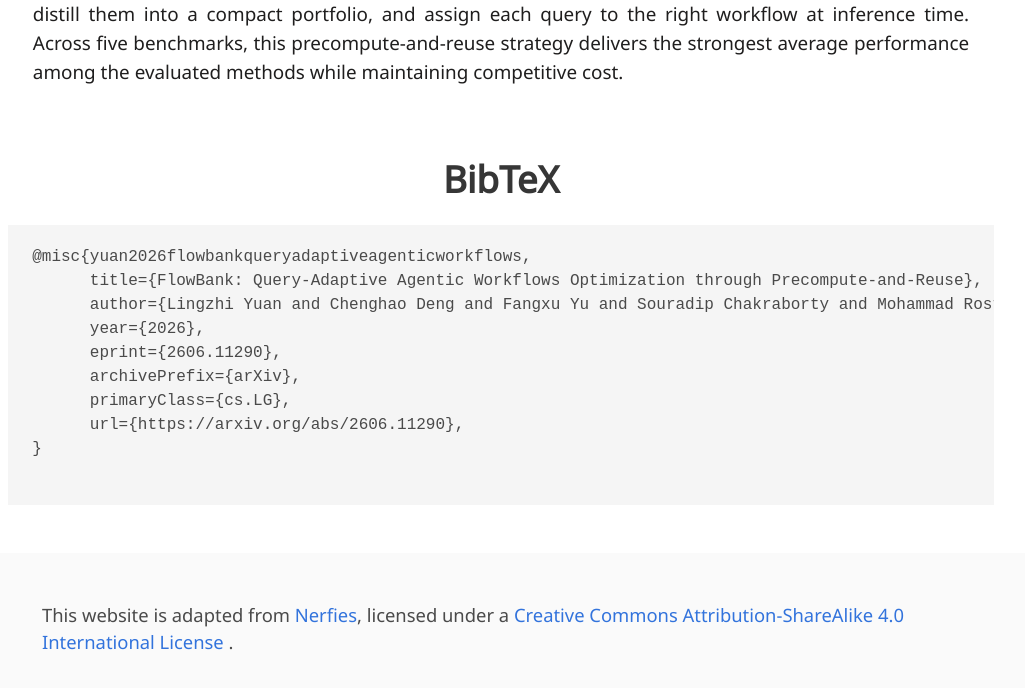
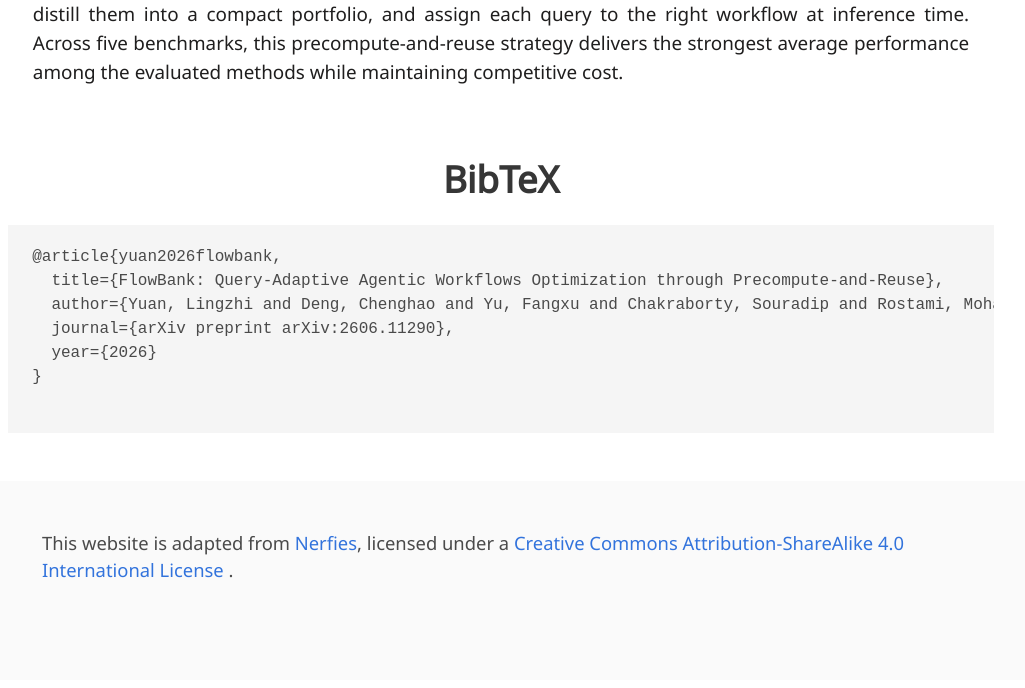
Before and after one commit to agentic-flowbank/agentic-flowbank.github.io, a plain HTML site: page index.html in a window 1280 px wide. Shown: the part 8611-9299 px from the top of the page, without its empty margins (139-1164 px from the left). Drawn offline with nearby package versions, Linux system fonts and the light colour scheme; some icons are missing; a web font is replaced by a local one.

Commit message:
update bibtex

```diff
--- a/index.html
+++ b/index.html
@@ -453,14 +453,11 @@
     <div class="container is-max-desktop content" style="max-width: 80%; margin: 0 auto;">
       <h2 class="title is-3" style="text-align:center; font-size: 2.3em;">BibTeX</h2>
       <pre style="font-size: 1.0em;">
-@misc{yuan2026flowbankqueryadaptiveagenticworkflows,
-      title={FlowBank: Query-Adaptive Agentic Workflows Optimization through Precompute-and-Reuse},
-      author={Lingzhi Yuan and Chenghao Deng and Fangxu Yu and Souradip Chakraborty and Mohammad Rostami and Furong Huang},
-      year={2026},
-      eprint={2606.11290},
-      archivePrefix={arXiv},
-      primaryClass={cs.LG},
-      url={https://arxiv.org/abs/2606.11290},
+@article{yuan2026flowbank,
+  title={FlowBank: Query-Adaptive Agentic Workflows Optimization through Precompute-and-Reuse},
+  author={Yuan, Lingzhi and Deng, Chenghao and Yu, Fangxu and Chakraborty, Souradip and Rostami, Mohammad and Huang, Furong},
+  journal={arXiv preprint arXiv:2606.11290},
+  year={2026}
 }
       </pre>
     </div>
```
